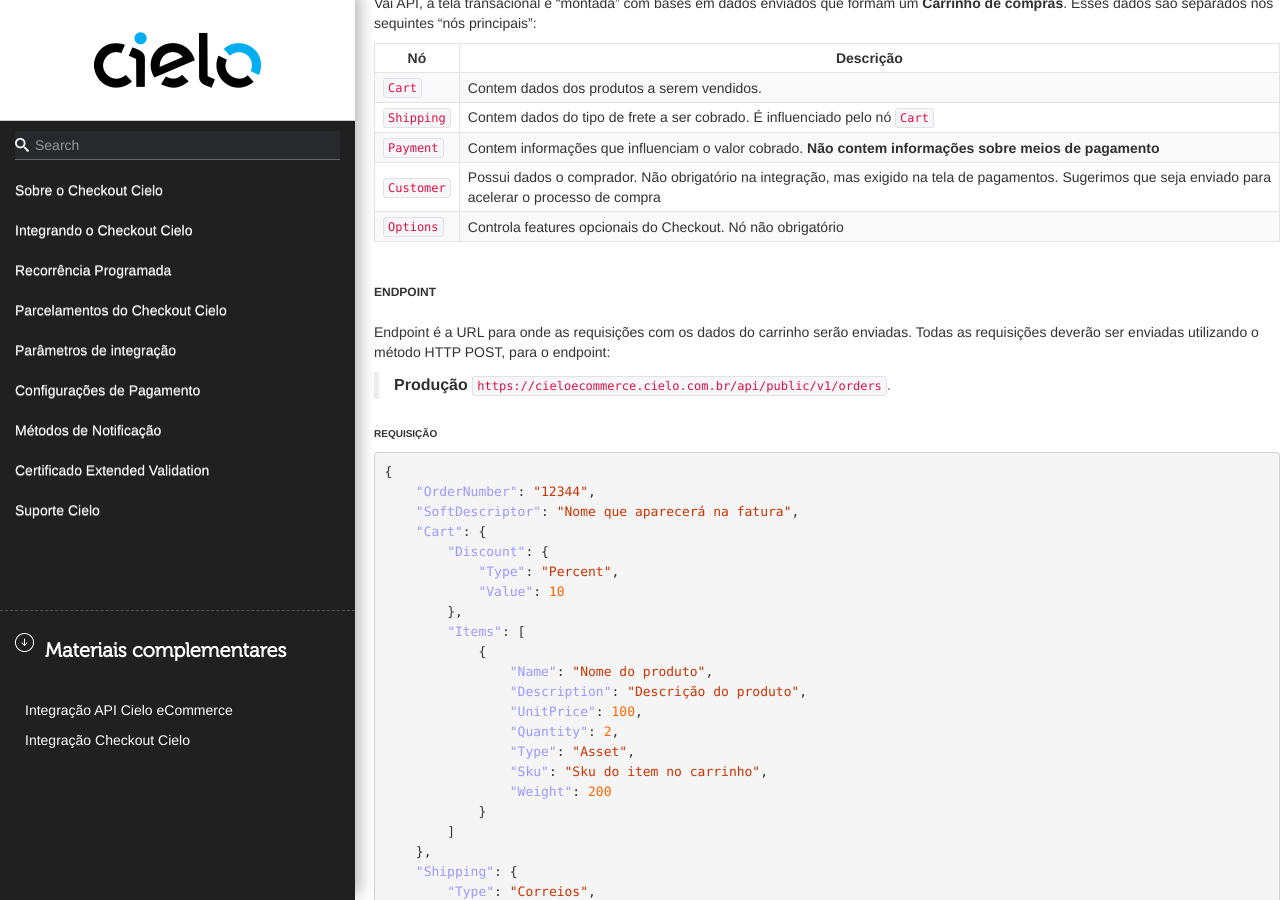
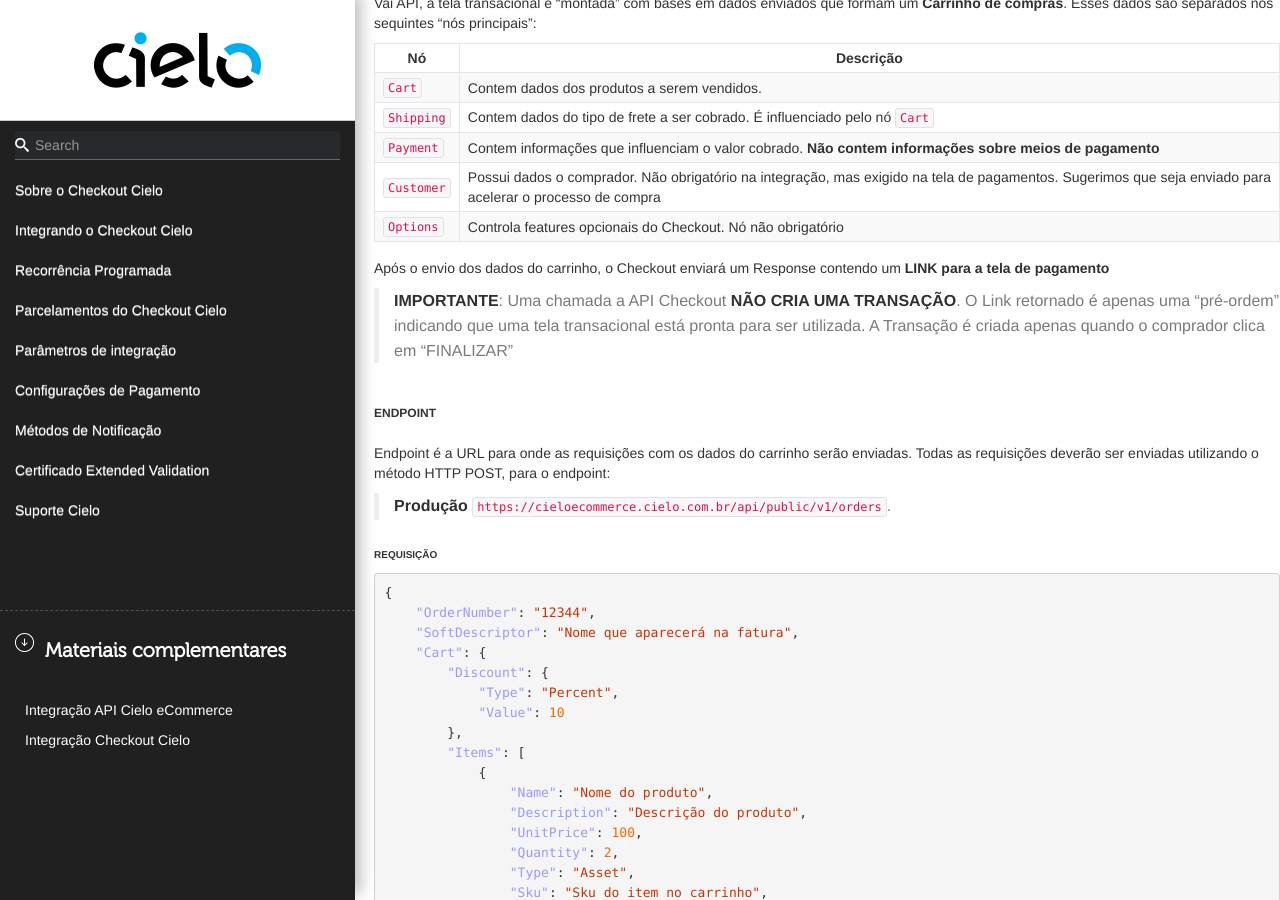
Before and after one commit to DeveloperCielo/Tutorial, a Jekyll site: the page built from _posts/2017-08-25-Checkout.md, in a window 1280 px wide and 900 px high, scrolled down 8403 px. Built offline with Jekyll 4.4.1, drawn with Linux system fonts in a browser that asks for light colours; some web fonts are replaced.

Commit message:
Updated '_posts/2017-08-25-Checkout.md' via CloudCannon

```diff
--- a/_posts/2017-08-25-Checkout.md
+++ b/_posts/2017-08-25-Checkout.md
@@ -279,6 +279,12 @@
 | `Payment`  | Contem informações que influenciam o valor cobrado. **Não contem informações sobre meios de pagamento**                                                   |
 | `Customer` | Possui dados o comprador. Não obrigatório na integração, mas exigido na tela de pagamentos. Sugerimos que seja enviado para acelerar o processo de compra |
 | `Options`  | Controla features opcionais do Checkout. Nó não obrigatório                                                                                               |
+
+Após o envio dos dados do carrinho, o Checkout enviará um Response contendo um **LINK para a tela de pagamento**
+
+
+> **IMPORTANTE**: Uma chamada a API Checkout **NÃO CRIA UMA TRANSAÇÃO**. O Link retornado é apenas uma "pré-ordem" indicando que uma tela transacional está pronta para ser utilizada. A Transação é criada apenas quando o comprador clica em "FINALIZAR"
+
 
 
 
```
